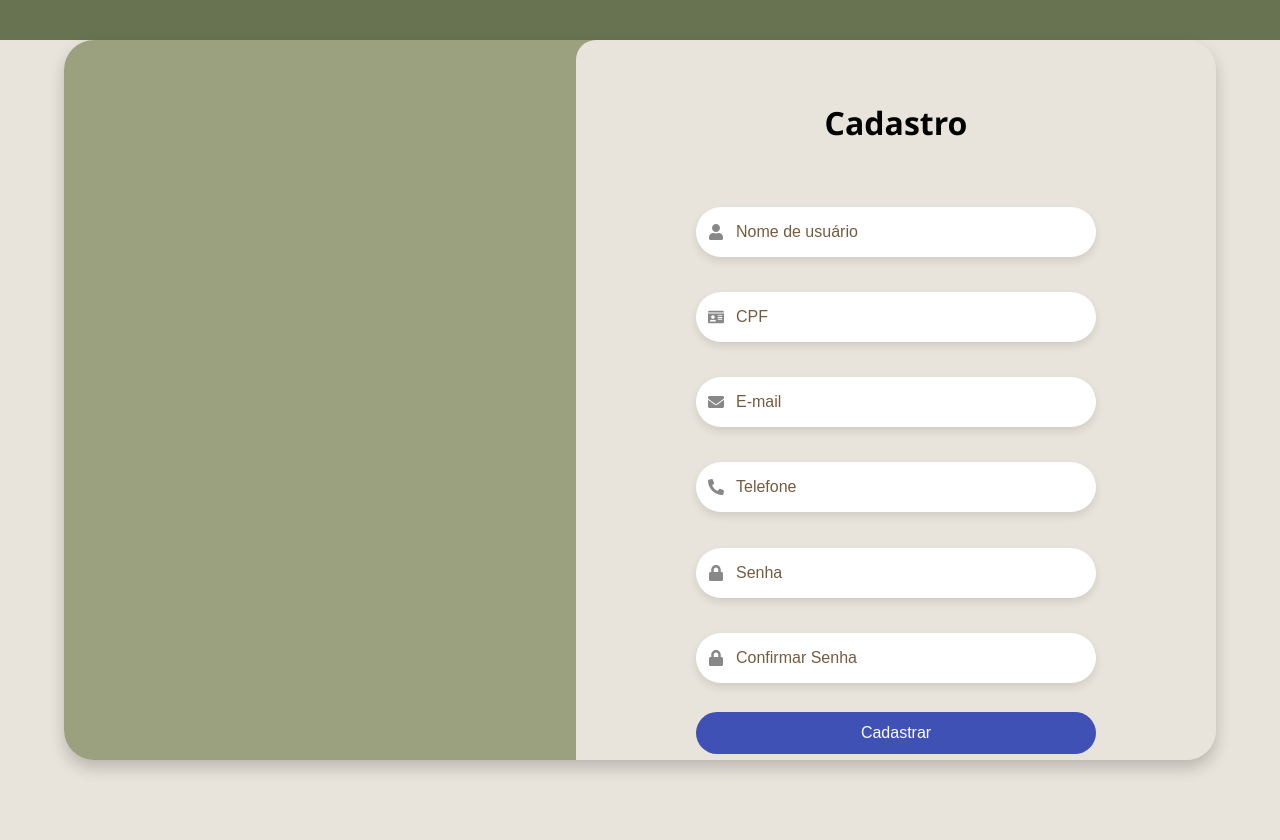
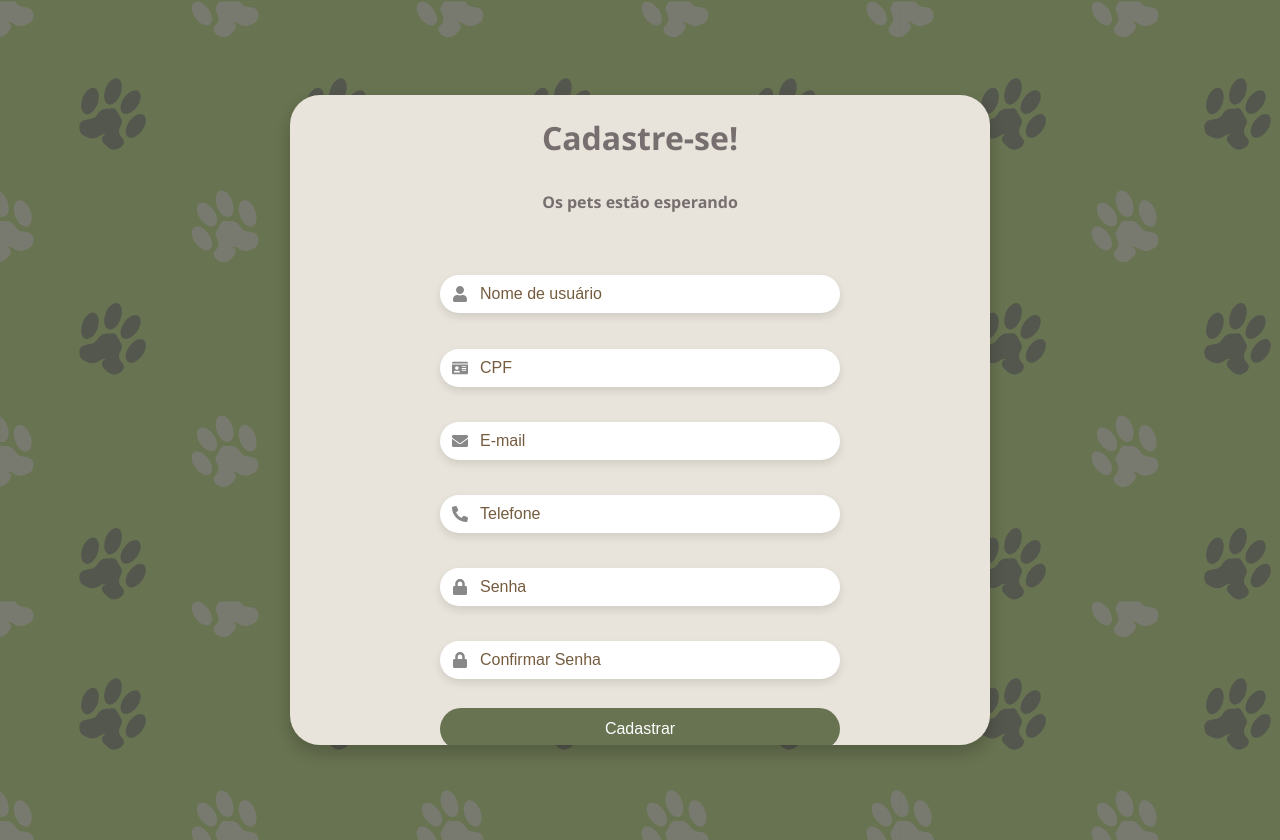
Before and after one commit to saracristinas/Sistema-de-adocao, a React (Vite) app: page /cadastro in a window 1280 px wide. Built offline with nearby package versions, Linux system fonts and the light colour scheme.

Commit message:
tela de cadastro atualizada para o novo modelo

```diff
--- a/src/Components/Cadastro/Cadastro.css
+++ b/src/Components/Cadastro/Cadastro.css
@@ -1,3 +1,14 @@
+.background-image {
+  display: flex;
+  justify-content: center;
+  align-items: center;
+  min-height: 100vh;
+  background-image: url('/src/assets/Fundo-de-tela.svg');
+  background-color: #687351;
+  padding: 20px;
+  gap: 10px;
+  overflow-y: auto;
+}
 
 body, html {
   margin: 0;
@@ -7,62 +18,47 @@ body, html {
   background-color: #687351;
 }
 
-  .container {
-    padding: 0;
-    width: 90%;
-    max-width: 1600px;
-    max-height: 90vh;
-    margin: 5vh auto;
-    background-color: #9ba17f;
+/* Novo estilo para o <form> que substitui .container */
+form {
+  width: 700px;
+  height: 650px;
+  background-color: #e8e4db;
   border-radius: 30px;
   box-shadow: 0 8px 16px rgba(0, 0, 0, 0.2);
+  padding: 20px;
   display: flex;
-    flex-direction: row;
-    flex-wrap: wrap;
+  flex-direction: column;
+  align-items: center;
+  justify-content: center;
+  box-sizing: border-box;
   overflow-y: auto;
-    scroll-behavior: smooth;
-    scrollbar-width: thin;
 }
 
 
-  .container::-webkit-scrollbar {
+/* Scroll personalizado no formulário */
+form::-webkit-scrollbar {
   width: 8px;
 }
 
-  .container::-webkit-scrollbar-thumb {
+form::-webkit-scrollbar-thumb {
   background-color: rgba(0, 0, 0, 0.2);
   border-radius: 10px;
 }
 
-
-  /* Lado esquerdo do container */
-  .container::before {
-    content: '';
-    flex: 1;
-    background-color: #9ba17f;
-
-  }
-
-  form {
-    flex: 1 1 100%;
-    background-color: #e8e4db;
-    padding: 40px 5vw;
-    display: flex;
-    flex-direction: column;
-    align-items: center;
-    justify-content: center;
-    border-radius: 20px;
-    box-sizing: border-box;
-    min-height: 400px;
-  }
-
 h1 {
   text-align: center;
+  margin-top: 6rem;
   margin-bottom: 2rem;
   font-size: 2rem;
-    color: #000;
+  color: #776f6f;
 }
-
+h3 {
+  text-align: center;
+  margin-top: 0;
+  margin-bottom: 2rem;
+  font-size: 1rem;
+  color: #776f6f;
+}
 .input-field {
   position: relative;
   width: 100%;
@@ -70,8 +66,6 @@ body, html {
   margin-bottom: 0.3rem !important;
   margin-top: 1.9rem !important;
 }
-
-
 
 .input-field input {
   width: 100%;
@@ -83,7 +77,6 @@ body, html {
   outline: none;
   box-shadow: 0 4px 8px rgba(0,0,0,0.1);
   box-sizing: border-box;
-
 }
 
 .input-field .icon {
@@ -105,7 +98,7 @@ body, html {
 .button-field button {
   width: 100%;
   padding: 12px;
-    background-color: #3f51b5;
+  background-color: #687351;
   color: white;
   font-size: 1rem;
   border: none;
@@ -132,15 +125,3 @@ body, html {
 .login-link a:hover {
   text-decoration: underline;
 }
-
-/* Responsividade */
-@media (min-width: 768px) {
-  .container {
-    flex-direction: row;
-  }
-
-  form {
-    flex: 1;
-    border-top-right-radius: 20px;
-  }
-}
--- a/src/Components/Cadastro/Cadastro.jsx
+++ b/src/Components/Cadastro/Cadastro.jsx
@@ -1,7 +1,7 @@
 // Cadastro.jsx
 // Componente de Cadastro
 import { FaUser, FaEnvelope, FaLock, FaPhoneAlt, FaIdCard } from "react-icons/fa";
-import { useState, useEffect } from "react";
+import { useState } from "react";
 import { Link, useNavigate } from "react-router-dom";
 import "./Cadastro.css";
 import meninaImg from "../../assets/menina-e-animais.webp";
@@ -46,9 +46,13 @@ const Cadastro = () => {
     };
 
     return (
-        <div className="container">
-            <form onSubmit={handleSubmit}>
-                <h1>Cadastro</h1>
+        <div className="background-image">
+            {/* Tudo agora está dentro de um único contêiner */}
+
+            <form className="container" onSubmit={handleSubmit}>
+                <h1>Cadastre-se!</h1>
+                <h3>Os pets estão esperando</h3>
+
                 <div className="input-field">
                     <input
                         type="text"
@@ -58,6 +62,7 @@ const Cadastro = () => {
                     />
                     <FaUser className="icon" />
                 </div>
+
                 <div className="input-field">
                     <input
                         type="text"
```
Lines whose indentation alone changed are shown as unchanged.
